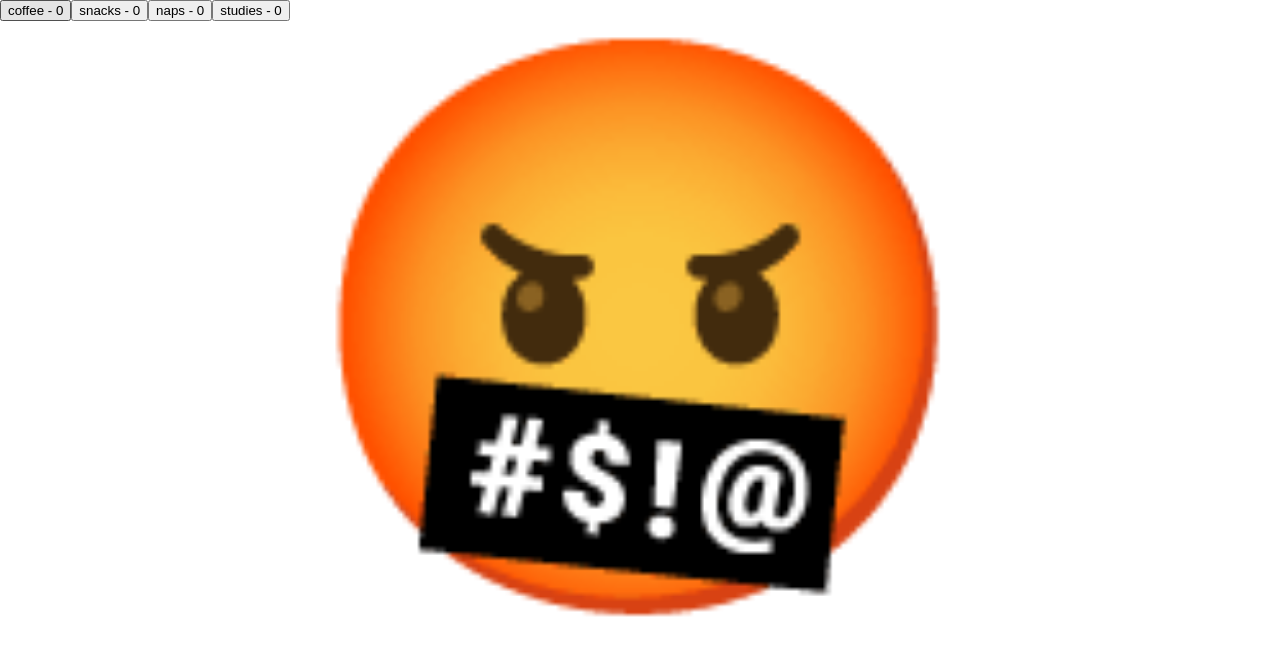
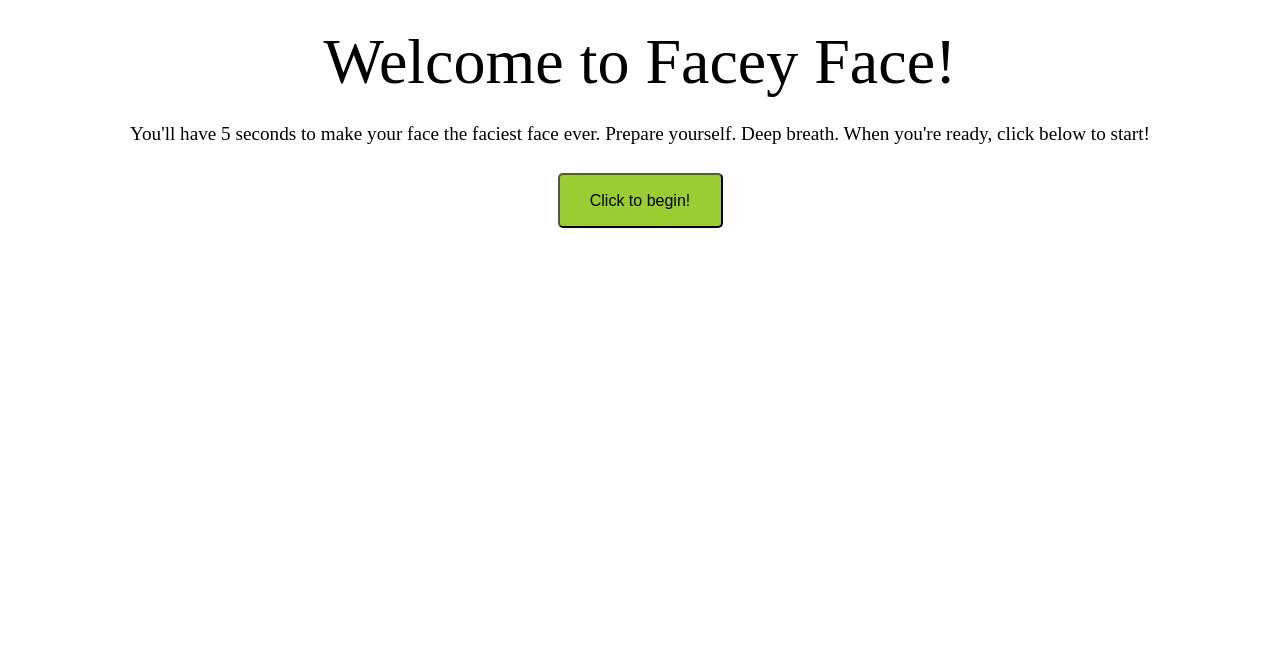
Before and after one commit to drmeloy/lab-39-redux, a React app: page / in a window 1280 px wide. Shown: the top 656 px of the page. Built offline with nearby package versions, Linux system fonts and the light colour scheme.

Commit message:
added landing page and button and css

```diff
--- a/src/components/App.js
+++ b/src/components/App.js
@@ -1,6 +1,21 @@
 import React from 'react';
 import MoodsFn from '../containers/MoodsFn';
+import {
+  BrowserRouter as Router,
+  Route,
+  Switch
+} from 'react-router-dom';
+import LandingPage from './landing/LandingPage';
 
 export default function App() {
-  return <MoodsFn />;
+  return (
+    <>
+    <Router>
+      <Switch>
+        <Route exact path='/' component={LandingPage} />
+        <Route path='/faceyface' component={MoodsFn} />
+      </Switch>
+    </Router>
+    </>
+    )
 };
--- /dev/null
+++ b/src/components/landing/LandingPage.css
@@ -0,0 +1,29 @@
+.Landing {
+  display: flex;
+  flex-direction: column;
+  align-items: center;
+
+  h1 {
+    margin: 30px;
+    font-size: 4rem;
+  }
+
+  p {
+    margin-bottom: 30px;
+    font-size: 1.2rem;
+    text-align: center;
+  }
+
+  button {
+    height: 55px;
+    width: 165px;
+    border-radius: 5px;
+    font-size: 16px;
+    background: yellowgreen;
+  }
+
+  button:hover {
+    background: #57741b;
+    color: white;
+  }
+}
--- /dev/null
+++ b/src/components/landing/LandingPage.js
@@ -0,0 +1,15 @@
+import React from 'react';
+import { Link } from 'react-router-dom';
+import styles from './LandingPage.css';
+
+const LandingPage = () => (
+  <section className={styles.Landing}>
+    <h1>Welcome to Facey Face!</h1>
+    <p>You'll have 5 seconds to make your face the faciest face ever. Prepare yourself. Deep breath. When you're ready, click below to start!</p>
+    <Link to='/faceyface'>
+      <button>Click to begin!</button>
+    </Link>
+  </section>
+);
+
+export default LandingPage;
```
